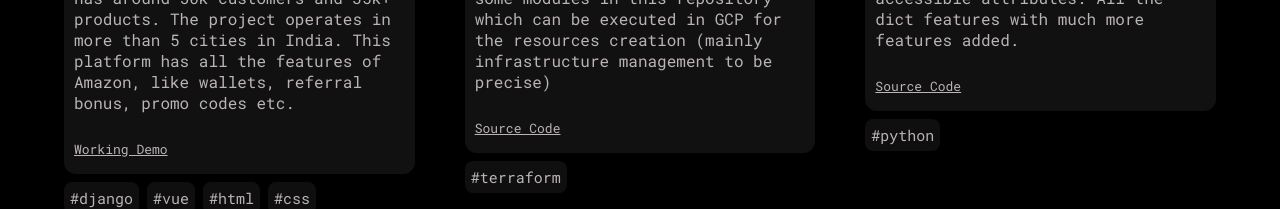
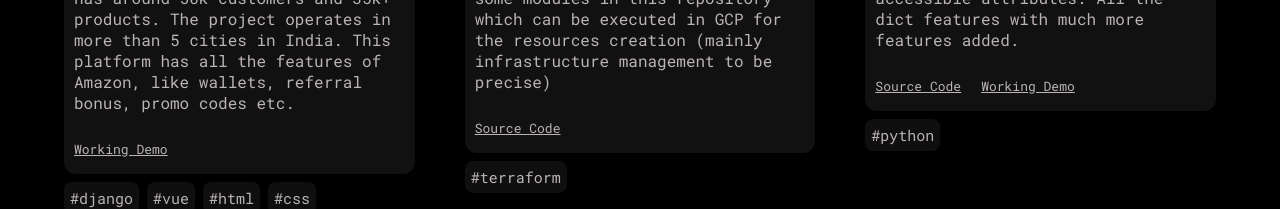
Before and after one commit to singhgautam7/GRS-portfolio-v1, a React (Create React App) app: page /projects in a window 1280 px wide. Shown: the part 444-653 px from the top of the page. Built offline with nearby package versions, Linux system fonts and the light colour scheme; a web font is replaced by a local one.

Commit message:
added live link for python sick dict

```diff
--- a/src/assets/data/projects.js
+++ b/src/assets/data/projects.js
@@ -41,7 +41,7 @@ const projects = [
     duration: '2 days',
     repository:
       'https://github.com/singhgautam7/Python-GoldMine/tree/master/sick_dict',
-    live: '',
+    live: 'https://pypi.org/project/sick-dict/',
   },
   {
     id: uuidv4(),
```
